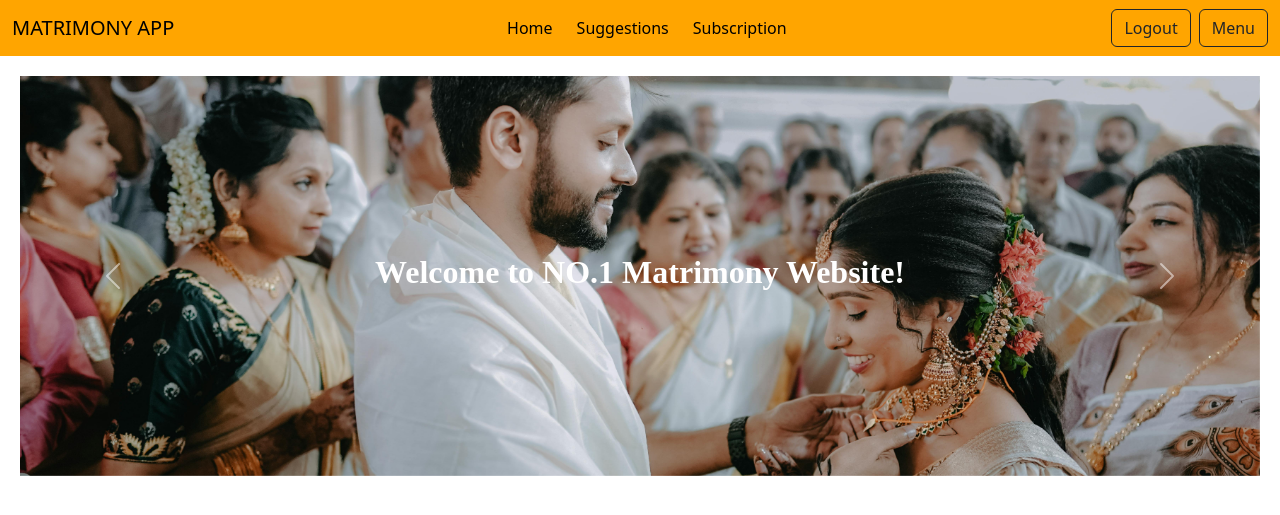
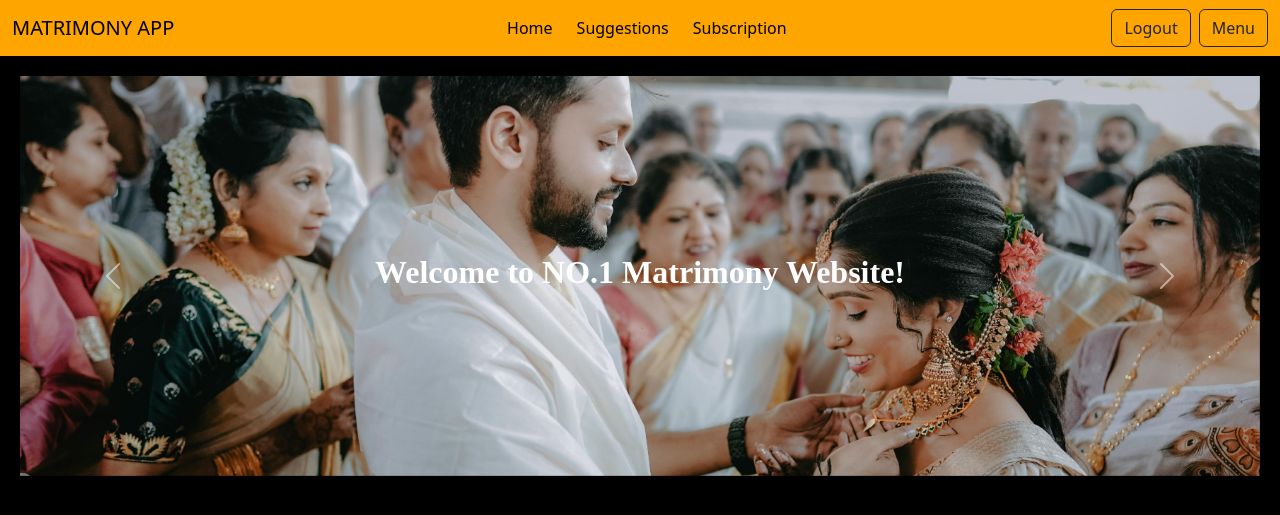
Before and after one commit to Tuttumon21/matrimony, a Django app: page /MatrimonyApp/home/ in a window 1280 px wide. Shown: the top 515 px of the page. Run offline with Django 4.2, Linux system fonts and the light colour scheme; the visitor is signed in with stand-in values (Sample User, id 1).

Commit message:
"Added inline styles to home.html and suggestions.html templates to set background color to black and text color to white."

```diff
--- a/matrimony/matrimonyApp/templates/home.html
+++ b/matrimony/matrimonyApp/templates/home.html
@@ -8,6 +8,12 @@
 {% extends 'shared/matrimonybase.html' %}
 {% load static %}
 {% block content %}
+<style>
+  body {
+      background-color: #000;
+      color: #fff;
+  }
+</style>
 <body>
     <div id="carouselExampleAutoplaying" class="carousel slide animate__animated animate__fadeIn" data-bs-ride="carousel">
         <div class="carousel-inner">
--- a/matrimony/matrimonyApp/templates/suggestions.html
+++ b/matrimony/matrimonyApp/templates/suggestions.html
@@ -2,6 +2,12 @@
 
 {% extends 'shared/matrimonybase.html' %}
 {% block content %}
+<style>
+    body {
+        background-color: #000;
+        color: #fff;
+    }
+</style>
 {% if profiles %}
 <div class="container mt-2">
     <div class="text mb-2 p-1" style="background-color: black;color: white;">
```
